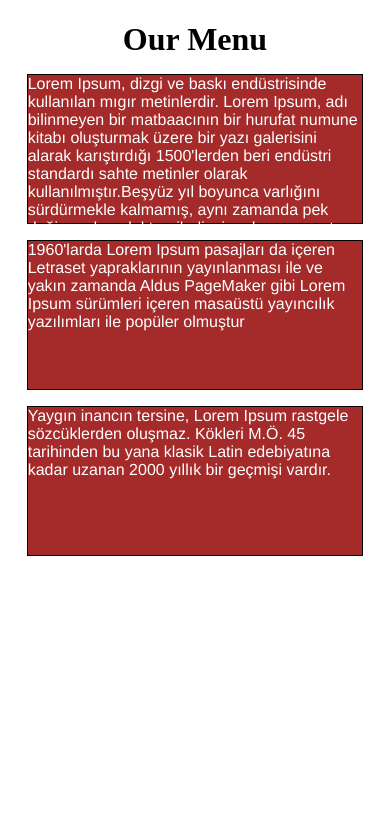
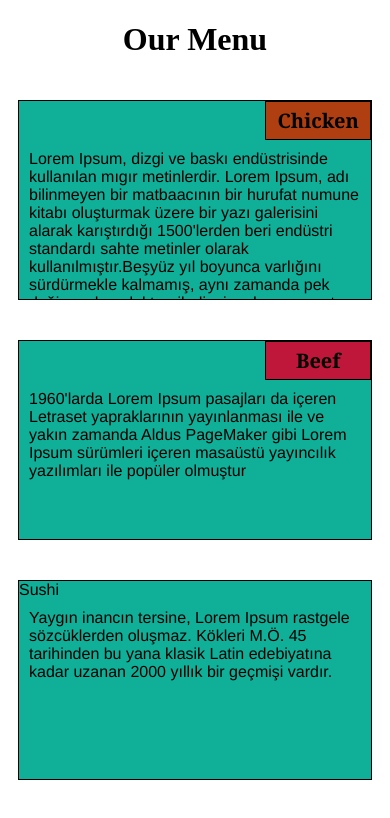
Before and after one commit to elija33/module2-solution, a plain HTML site: page index.html in a window 390 px wide. Drawn offline with Linux system fonts and the light colour scheme.

Commit message:
module2_solution

```diff
--- a/index.html
+++ b/index.html
@@ -9,15 +9,31 @@
   <body>
     <h1>Our Menu</h1>
     <div class="row">
-      <div class="col-lg-3 col-md-6"><p>Lorem Ipsum, dizgi ve baskı endüstrisinde kullanılan mıgır metinlerdir. Lorem Ipsum,
-                  adı bilinmeyen bir matbaacının bir hurufat numune kitabı oluşturmak üzere bir yazı galerisini alarak karıştırdığı
-                  1500'lerden beri endüstri standardı sahte metinler olarak kullanılmıştır.Beşyüz yıl boyunca varlığını sürdürmekle kalmamış,
-                   aynı zamanda pek değişmeden elektronik dizgiye de sıçramıştır.</p></div>
-      <div class="col-lg-3 col-md-6"><p>1960'larda Lorem Ipsum pasajları da içeren Letraset yapraklarının yayınlanması ile ve yakın zamanda
-                                Aldus PageMaker gibi Lorem Ipsum sürümleri içeren masaüstü yayıncılık yazılımları ile popüler olmuştur</p></div>
-      <div class="col-lg-3 col-md-6"><p>Yaygın inancın tersine, Lorem Ipsum rastgele sözcüklerden oluşmaz. Kökleri M.Ö. 45 tarihinden bu yana klasik
-                                      Latin edebiyatına kadar uzanan 2000 yıllık bir geçmişi vardır. </p></div>
-
+      <div class="container col-lg-4 col-md-6 col-sm-12">
+        <section>
+          <div id="chicken">Chicken</div>
+          <p>Lorem Ipsum, dizgi ve baskı endüstrisinde kullanılan mıgır metinlerdir. Lorem Ipsum,
+                      adı bilinmeyen bir matbaacının bir hurufat numune kitabı oluşturmak üzere bir yazı galerisini alarak karıştırdığı
+                      1500'lerden beri endüstri standardı sahte metinler olarak kullanılmıştır.Beşyüz yıl boyunca varlığını sürdürmekle kalmamış,
+                       aynı zamanda pek değişmeden elektronik dizgiye de sıçramıştır</p>
+        </section>
+      </div>
+      <div class="container col-lg-4 col-md-6 col-sm-12">
+        <section>
+          <div id="beef">Beef</div>
+          <p>1960'larda Lorem Ipsum pasajları da içeren Letraset yapraklarının yayınlanması ile ve yakın zamanda
+              Aldus PageMaker gibi Lorem Ipsum sürümleri içeren masaüstü yayıncılık yazılımları ile popüler olmuştur</p>
+        </section>
+      </div>
+      <div class=" container col-lg-4 col-md-12 col-sm-12">
+        <section>
+          <div id="Sushi">
+            Sushi
+          </div>
+          <p>Yaygın inancın tersine, Lorem Ipsum rastgele sözcüklerden oluşmaz. Kökleri M.Ö. 45 tarihinden bu yana klasik
+              Latin edebiyatına kadar uzanan 2000 yıllık bir geçmişi vardır. </p>
+        </section>
+      </div>
     </div>
   </body>
 </html>
--- a/module2.css
+++ b/module2.css
@@ -1,33 +1,92 @@
 * {
-  box-sizing: border-box;
+	box-sizing: border-box;
 }
+
 h1 {
-  margin-bottom: 15px;
-  text-align: center;
+	font-family: serif;
+	color: #000000;
+	text-align: center;
 }
 
 p {
-  border: 1px solid black;
-  background-color: #A52A2A;
-  width: 90%;
-  height: 150px;
-  margin-right: auto;
-  margin-left: auto;
-  font-family: Helvetica;
-  color: white;
+	padding: 10px;
+	margin: 0;
 }
 
-/* Simple Responsive Framework. */
-.row {
-  width: 100%;
+.container {
+	border: none;
+	margin-left: auto;
+	margin-right: auto;
+	margin-top: 10px;
+	margin-bottom: 10px;
+	padding: 10px;
 }
 
-/********** Large devices only **********/
-@media (min-width: 1200px) {
+section {
+	border:	1px solid black;
+	background-color: #10aF98;
+	width: 100%;
+	height: 200px;
+	font-family: Helvetica;
+	color: black;
+	position: relative;
+	overflow: auto;
+}
+
+#chicken {
+	border: 1px solid black;
+	text-align: center;
+	width: 30%;
+	margin-left: 70%;
+	font-family: Georgia,sans-serif;
+	font-weight: bold;
+	font-size: 125%;
+	margin-bottom: 0;
+	margin-top: 0;
+	padding: 5px;
+	background-color: #AF3F10;
+}
+
+#beef {
+	border: 1px solid black;
+	text-align: center;
+	width: 30%;
+	margin-left: 70%;
+	font-family: Georgia,sans-serif;
+	font-weight: bold;
+	font-size: 125%;
+	margin-bottom: 0;
+	margin-top: 0;
+	padding: 5px;
+	background-color: #BF1739;
+}
+
+#sushi {
+	border: 1px solid black;
+	text-align: center;
+	width: 30%;
+	margin-left: 70%;
+	font-family: Georgia,sans-serif;
+	font-weight: bold;
+	font-size: 125%;
+	margin-bottom: 0;
+	margin-top: 0;
+	background-color: #6495ED;
+	color: white;
+	padding: 5px;
+}
+
+.row {
+	width: 100%;
+}
+
+/* Desktop view */
+
+@media (min-width: 992px) {
   .col-lg-1, .col-lg-2, .col-lg-3, .col-lg-4, .col-lg-5, .col-lg-6, .col-lg-7, .col-lg-8, .col-lg-9, .col-lg-10, .col-lg-11, .col-lg-12 {
     float: left;
-    /*border: 1px solid green;*/
   }
+
   .col-lg-1 {
     width: 8.33%;
   }
@@ -64,14 +123,16 @@ p {
   .col-lg-12 {
     width: 100%;
   }
+
 }
 
-/********** Medium devices only **********/
-@media (min-width: 992px) and (max-width: 1199px) {
+/* Tablet view */
+
+@media (min-width: 768px) and (max-width: 991px) {
   .col-md-1, .col-md-2, .col-md-3, .col-md-4, .col-md-5, .col-md-6, .col-md-7, .col-md-8, .col-md-9, .col-md-10, .col-md-11, .col-md-12 {
     float: left;
-    //*border: 1px solid green;*//
   }
+
   .col-md-1 {
     width: 8.33%;
   }
@@ -109,3 +170,49 @@ p {
     width: 100%;
   }
 }
+
+/* Mobile view */
+
+@media (max-width: 768px) {
+  .col-sm-1, .col-sm-2, .col-sm-3, .col-sm-4, .col-sm-5, .col-sm-6, .col-sm-7, .col-sm-8, .col-sm-9, .col-sm-10, .col-sm-11, .col-sm-12 {
+ 	float: left;
+  }
+
+  .col-sm-1 {
+    width: 8.33%;
+  }
+  .col-sm-2 {
+    width: 16.66%;
+  }
+  .col-sm-3 {
+    width: 25%;
+  }
+  .col-sm-4 {
+    width: 33.33%;
+  }
+  .col-sm-5 {
+    width: 41.66%;
+  }
+  .col-sm-6 {
+    width: 50%;
+  }
+  .col-sm-7 {
+    width: 58.33%;
+  }
+  .col-sm-8 {
+    width: 66.66%;
+  }
+  .col-sm-9 {
+    width: 74.99%;
+  }
+  .col-sm-10 {
+    width: 83.33%;
+  }
+  .col-sm-11 {
+    width: 91.66%;
+  }
+  .col-sm-12 {
+    width: 100%;
+  }
+}
+In/aL0LD0In/aRankn/aAgen/al0+1n/awhoissourceMore dataSummary reportDiagnosisDensity00n/a
```
